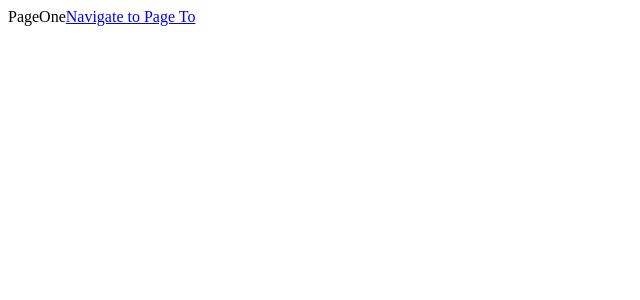
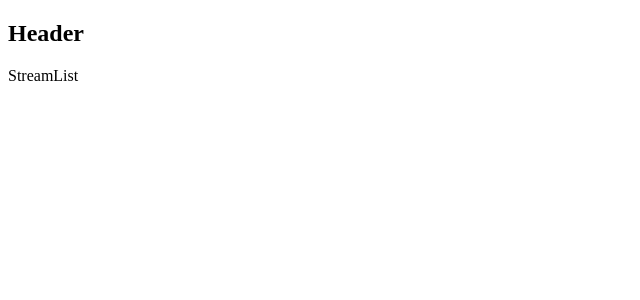
Before and after one commit to ironcarbon/streams-react-redux, a React (Create React App) app: page / in a window 1280 px wide. Shown: the top 300 px of the page, without its empty margins (0-640 px from the left). Built offline with nearby package versions, Linux system fonts and the light colour scheme.

Commit message:
wiring up routes

```diff
--- a/src/components/App.js
+++ b/src/components/App.js
@@ -1,31 +1,23 @@
 import React from "react";
 import { BrowserRouter, Route, Link } from "react-router-dom";
 
-const pageOne = () => {
-  return (
-    <div>
-      PageOne
-      <Link to="/pagetwo">Navigate to Page To</Link>
-    </div>
-  );
-};
-
-const pageTwo = () => {
-  return (
-    <div>
-      PageTwo
-      <Link to="/">Navigate to Page One</Link>
-    </div>
-  );
-};
+import StreamCreate from "./streams/StreamCreate";
+import StreamEdit from "./streams/StreamEdit";
+import StreamDelete from "./streams/StreamDelete";
+import StreamList from "./streams/StreamList";
+import StreamShow from "./streams/StreamShow";
 
 const app = () => {
   return (
     <div>
+      <h2>Header</h2>
       <BrowserRouter>
         <div>
-          <Route path="/" exact component={pageOne} />
-          <Route path="/pageTwo" component={pageTwo} />
+          <Route path="/" exact component={StreamList} />
+          <Route path="/streams/new" component={StreamCreate} />
+          <Route path="/streams/edit" component={StreamEdit} />
+          <Route path="/streams/delete" component={StreamDelete} />
+          <Route path="/streams/show" component={StreamShow} />
         </div>
       </BrowserRouter>
     </div>
```
Also changed, not shown: src/components/streams/StreamCreate.js (renamed from src/streams/StreamCreate.js), src/components/streams/StreamDelete.js (renamed from src/streams/StreamDelete.js), src/components/streams/StreamEdit.js (renamed from src/streams/StreamEdit.js), src/components/streams/StreamList.js (renamed from src/streams/StreamList.js), src/components/streams/StreamShow.js (renamed from src/streams/StreamShow.js).
